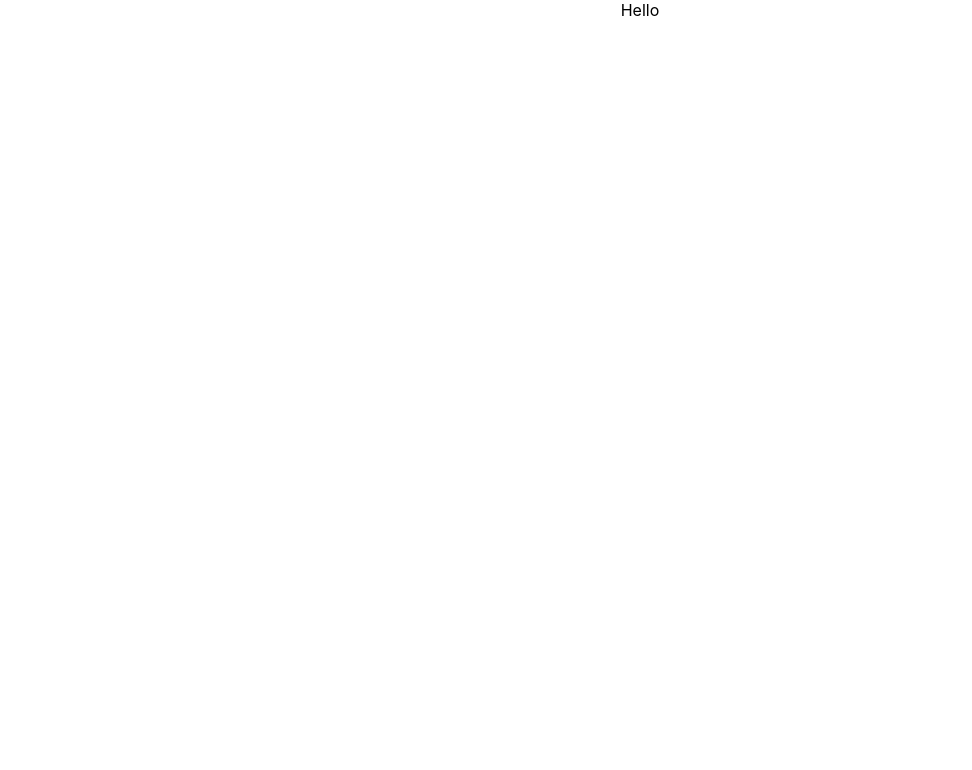
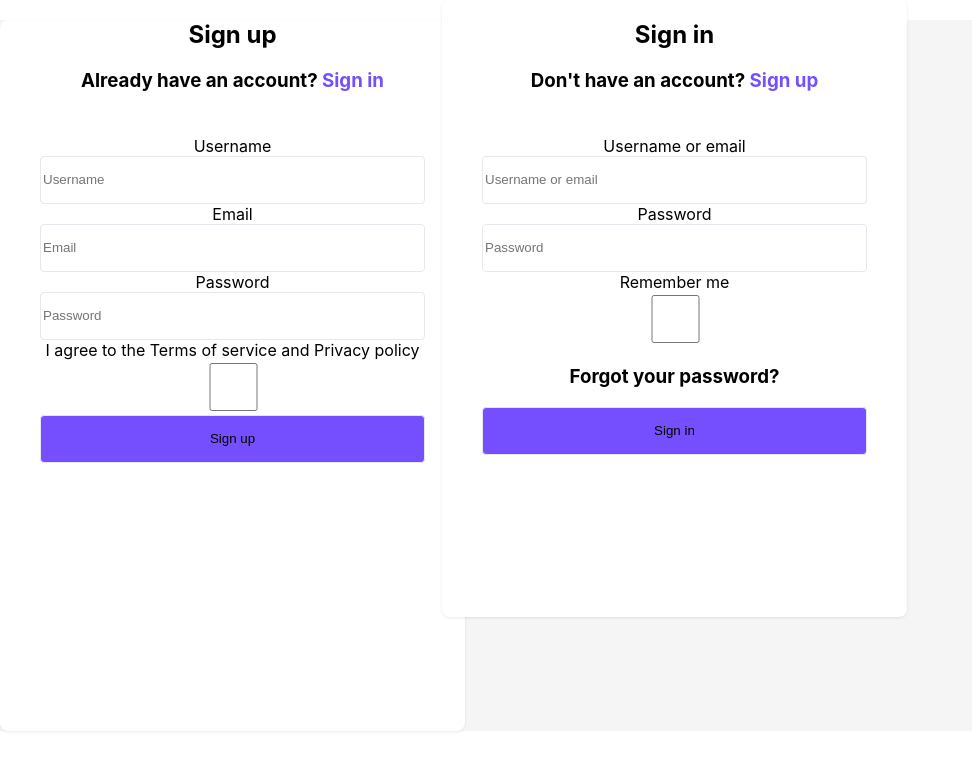
Before and after one commit to onlystar92/LMS-virtual-school-react-frontend, a React (Create React App) app in the folder client/: page / in a window 1280 px wide. Shown: the top 770 px of the page, without its empty margins (0-972 px from the left). Built offline with nearby package versions, Linux system fonts and the light colour scheme.

Commit message:
styling forms

```diff
--- a/client/src/App.css
+++ b/client/src/App.css
@@ -1,3 +1,77 @@
 .App {
   text-align: center;
+  /* height: 100vh; */
+  background-color: #F5F5F5;
+  margin: 0;
+
+
 }
+
+.logincontainer{
+position: absolute;
+width: 465px;
+height: 617px;
+left: 442px;
+top: 0px;
+
+background: #FFFFFF;
+box-shadow: 0px 1px 3px rgba(3, 0, 71, 0.09);
+border-radius: 8px;
+}
+
+span{
+  color: #754FFE;
+  /* font-weight: 400;
+  font-size: 24px; */
+}
+.loginform{
+  display: flex;
+  flex-direction: column;
+  justify-content: center;
+  align-items: center;
+  padding: 25px;
+}
+
+.loginform input{
+
+box-sizing: border-box;
+width: 385px;
+height: 48px;
+
+/* background: #FFFFFF; */
+border: 1px solid #E8E7ED;
+border-radius: 4px;
+}
+
+/* .passwordcheck{
+  display: flex;
+} */
+/* .logincheckbox{
+  /* display: flex;
+  position: absolute;
+} */
+
+input .rememberme {
+  box-sizing: border-box;
+  /* position: absolute; */
+  width: 1px;
+  height: 1px;
+}
+
+ .loginbtn{
+background-color: #754FFE;
+border: 1px solid #754FFE;
+
+}
+
+.signupcontainer{
+/* position: absolute; */
+width: 465px;
+height: 711px;
+left: 442px;
+top: 0px;
+
+background: #FFFFFF;
+box-shadow: 0px 1px 3px rgba(3, 0, 71, 0.09);
+border-radius: 8px;
+}
--- a/client/src/App.js
+++ b/client/src/App.js
@@ -1,10 +1,14 @@
 import React from 'react';
 import './App.css';
+import Login from './components/Login';
+import Signup from './components/Signup';
 
 function App() {
   return (
     <div className="App">
-       Hello
+
+       <Login />
+       <Signup />
     </div>
   );
 }
--- a/client/src/components/Login.js
+++ b/client/src/components/Login.js
@@ -0,0 +1,43 @@
+import React from 'react'
+
+const Login = () => {
+  return (
+    <div className='logincontainer'>
+        <div className='logintitle'>
+           <h2>Sign in</h2>
+           <h3>Don't have an account? <span>Sign up</span></h3>
+         </div>
+
+           <form className='loginform'>
+              <div>
+                 <label>Username or email</label>
+                 <input type="text" placeholder='Username or email'/>
+              </div>
+
+              <div>
+                 <label>Password</label>
+                 <input type="password" placeholder='Password'/>
+              </div>
+                <div className='passwordcheck'>
+                    <div className='logincheckbox'>
+                         <label>Remember me</label>
+                        <input type="checkbox"  className='rememberme' />
+                    </div>
+                    <div>
+                        <h3>Forgot your password?</h3>
+                    </div>
+                </div>
+
+                <div>
+                 <input className='loginbtn' type="submit" value="Sign in" />
+               </div>
+           </form>
+
+
+
+
+    </div>
+  )
+}
+
+export default Login
--- a/client/src/components/Signup.js
+++ b/client/src/components/Signup.js
@@ -0,0 +1,43 @@
+import React from 'react'
+
+const Signup = () => {
+  return (
+    <div className='signupcontainer'>
+        <div className='logintitle'>
+           <h2>Sign up</h2>
+           <h3>Already have an account? <span>Sign in</span></h3>
+         </div>
+
+           <form className='loginform'>
+              <div>
+                 <label>Username </label>
+                 <input type="text" placeholder='Username'/>
+              </div>
+              <div>
+                 <label>Email </label>
+                 <input type="text" placeholder='Email'/>
+              </div>
+
+              <div>
+                 <label>Password</label>
+                 <input type="password" placeholder='Password'/>
+              </div>
+                <div className='passwordcheck'>
+                    <div className='logincheckbox'>
+                         <label>I agree to the Terms of service and Privacy policy </label>
+                        <input type="checkbox"  className='rememberme' />
+                    </div>
+
+                </div>
+
+                <div>
+                 <input className='loginbtn' type="submit" value="Sign up" />
+               </div>
+           </form>
+
+
+    </div>
+  )
+}
+
+export default Signup
```
Also changed, not shown: client/src/components/Forgot.js (added, +9 -0 lines).
